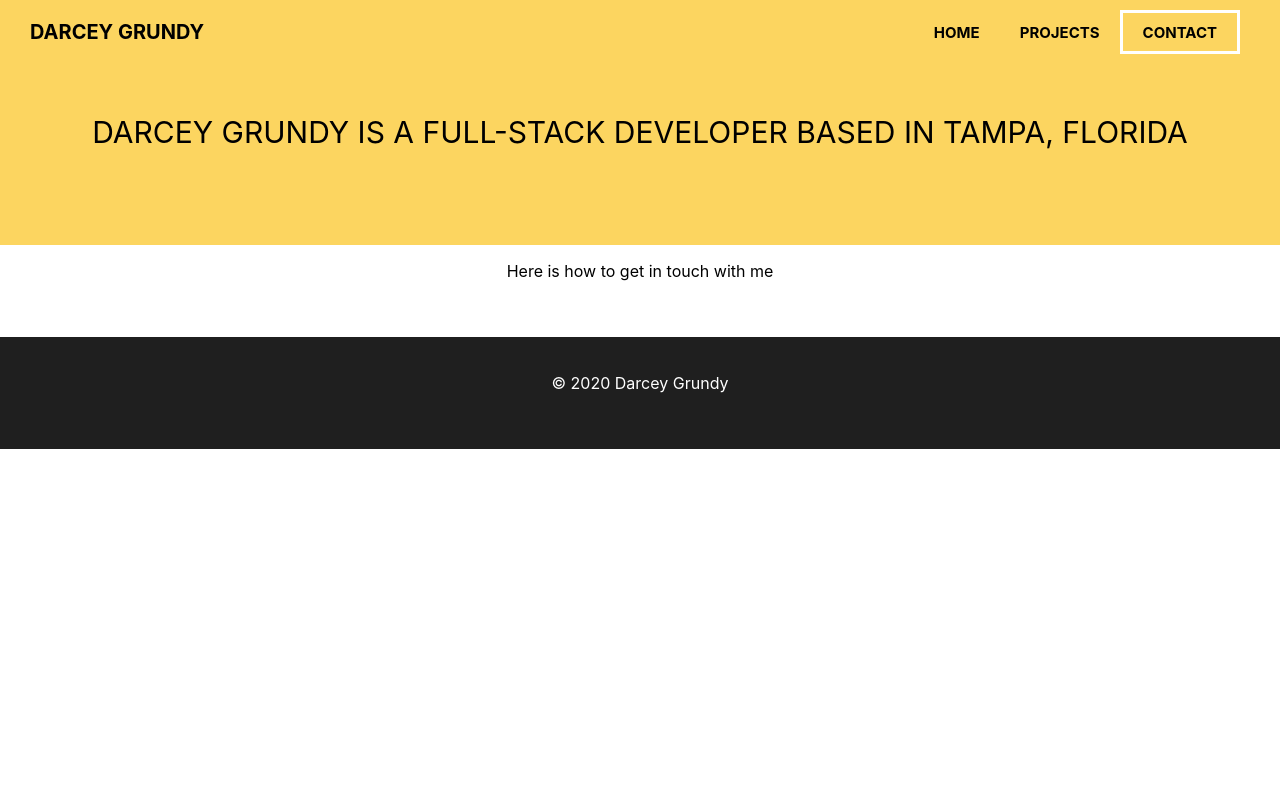
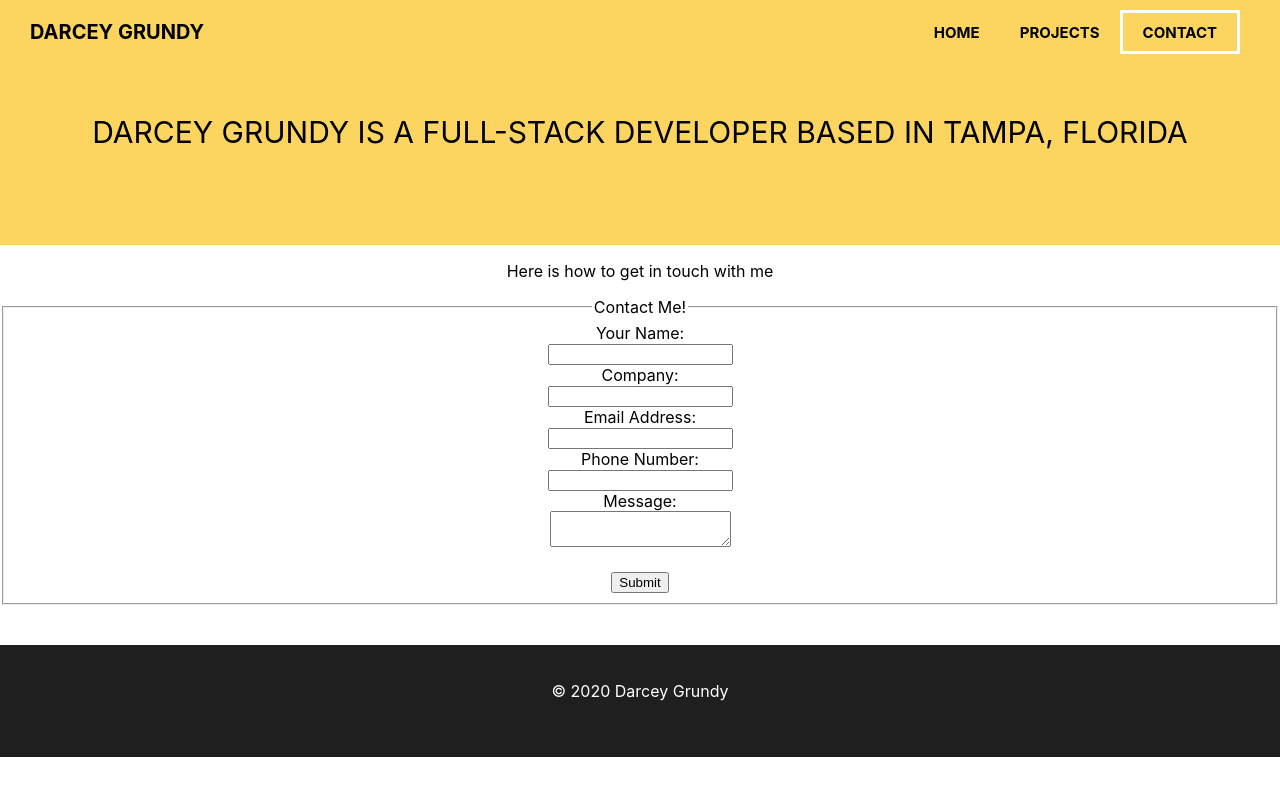
Before and after one commit to grundydarcey/UpdatedDevPortfolio, a React (Create React App) app: page /contact in a window 1280 px wide. Shown: the top 796 px of the page. Built offline with nearby package versions, Linux system fonts and the light colour scheme.

Commit message:
form added

```diff
--- a/src/Contact/contact.js
+++ b/src/Contact/contact.js
@@ -1,10 +1,25 @@
 import React from 'react';
-
 
 export default function Contact() {
   return (
     <div className='contact'>
       <p>Here is how to get in touch with me</p>
+      <form action="https://formspree.io/f/xpzkaqqy" method="post">
+        <fieldset>
+          <legend>Contact Me!</legend>
+          <label htmlFor='name' name='name'>Your Name: </label><br />
+          <input type='text' id='name' name='name' required></input><br />
+          <label htmlFor='company' name='company'>Company: </label><br />
+          <input type='text' id='company' name='company' required></input><br />
+          <label htmlFor='email' name='email'>Email Address: </label><br />
+          <input type='text' id='email' name='email' required></input><br />
+          <label htmlFor='number' name='number'>Phone Number: </label><br />
+          <input type='text' id='number' name='number' required></input><br />
+          <label htmlFor='message' name='message'>Message: </label><br />
+          <textarea id='message' name='message'></textarea><br /><br />
+          <button type='submit' className='submit'>Submit</button>
+        </fieldset>
+      </form>
     </div>
   )
 }
--- a/src/Projects/projects.js
+++ b/src/Projects/projects.js
@@ -5,6 +5,8 @@ import RDPlanetGuide from '../Images/rdplanetguide.png';
 import SSMembers from '../Images/ssmembers.png';
 import SSPick from '../Images/sspick.png';
 import SSPlay from '../Images/ssplay.png';
+import PFHome from '../Images/pfhome.png';
+import PFAdoption from '../Images/pfadoption.png';
 import './projects.css';
 
 export default function Projects() {
@@ -18,12 +20,14 @@ export default function Projects() {
       <img src={RDToday} alt='retrotoday' className='retrotoday' id='projectimg'></img>
       <img src={RDPlanetGuide} alt='retroguide' className='retroguide' id='projectimg'></img><br /><br />
       <a href='https://santaserver-8khqgpbvp.vercel.app/' target='_blank' rel='noreferrer'><h2>Secret Santa's Little Helper</h2></a>
-      <p className='projectdetail'>Secret Santa's Little Helper details....</p>
+      <p className='projectdetail'>Secret Santa's Little Helper details....<a href='https://github.com/grundydarcey/SecretSantasLittleHelperClient' target='_blank' rel='noreferrer'>here.</a></p>
       <img src={SSPlay} alt='ssplay' className='ssplay' id='projectimg'></img>
       <img src={SSMembers} alt='ssmembers' className='ssmembers' id='projectimg'></img>
       <img src={SSPick} alt='sspick' className='sspick' id='projectimg'></img>
-      <a href='https://github.com/grundydarcey/PetfulClient' target='_blank' rel='noreferrer'><h2>Petful</h2></a>
-      <p className='projectdetail'>Petful details...</p>
+      <a href='https://petful-client-template-979vllh0s-grundydarcey.vercel.app/' target='_blank' rel='noreferrer'><h2>Petful</h2></a>
+      <p className='projectdetail'>Petful details...<a href='https://github.com/grundydarcey/PetfulClient' target='_blank' rel='noreferrer'>here.</a></p>
+      <img src={PFHome} alt='pfhome' className='pfhome' id='projectimg'></img>
+      <img src={PFAdoption} alt='pfadoption' className='pfadoption' id='projectimg'></img>
     </div>
   )
 }
```
Also changed, not shown: src/Images/pfadoption.png (added), src/Images/pfhome.png (added).
